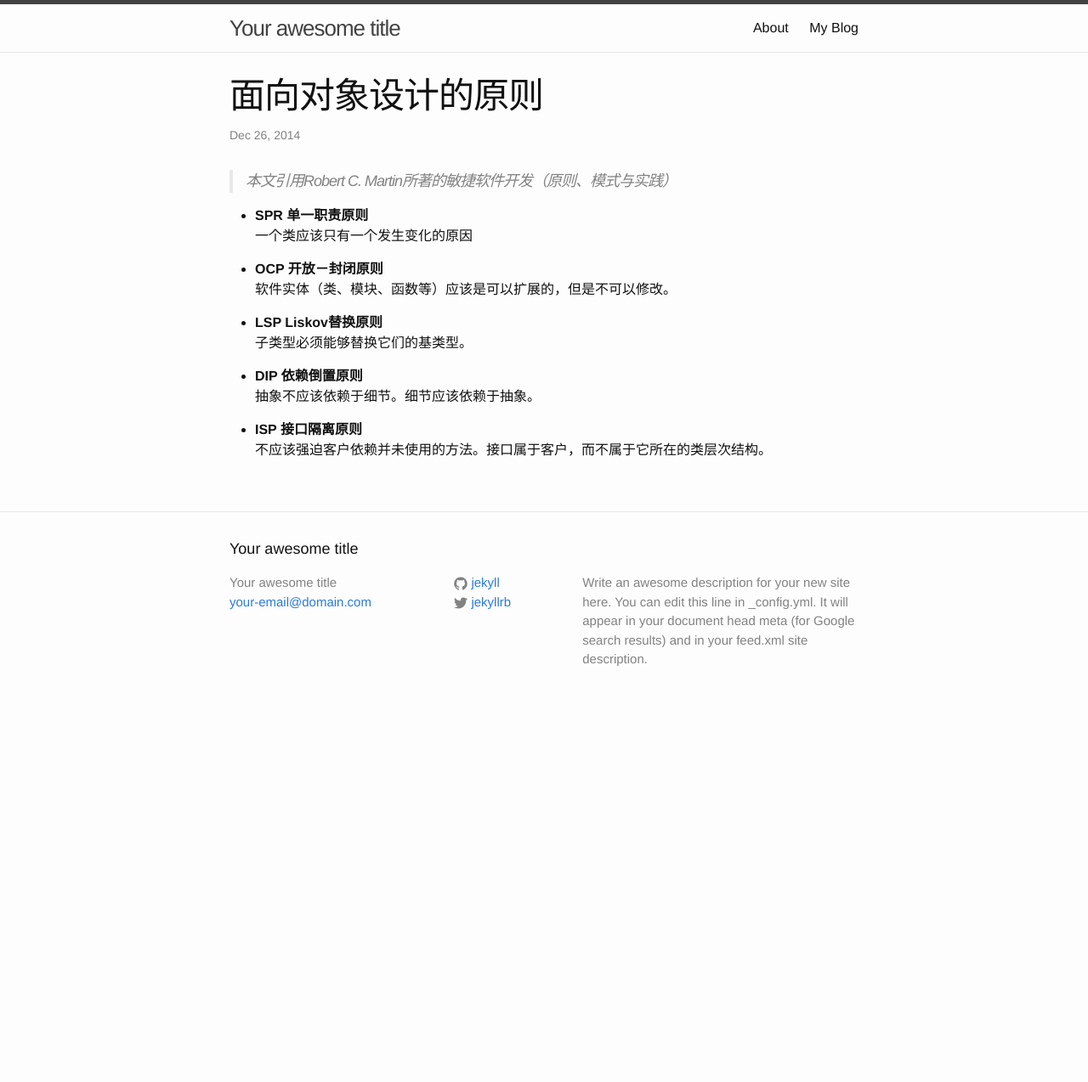
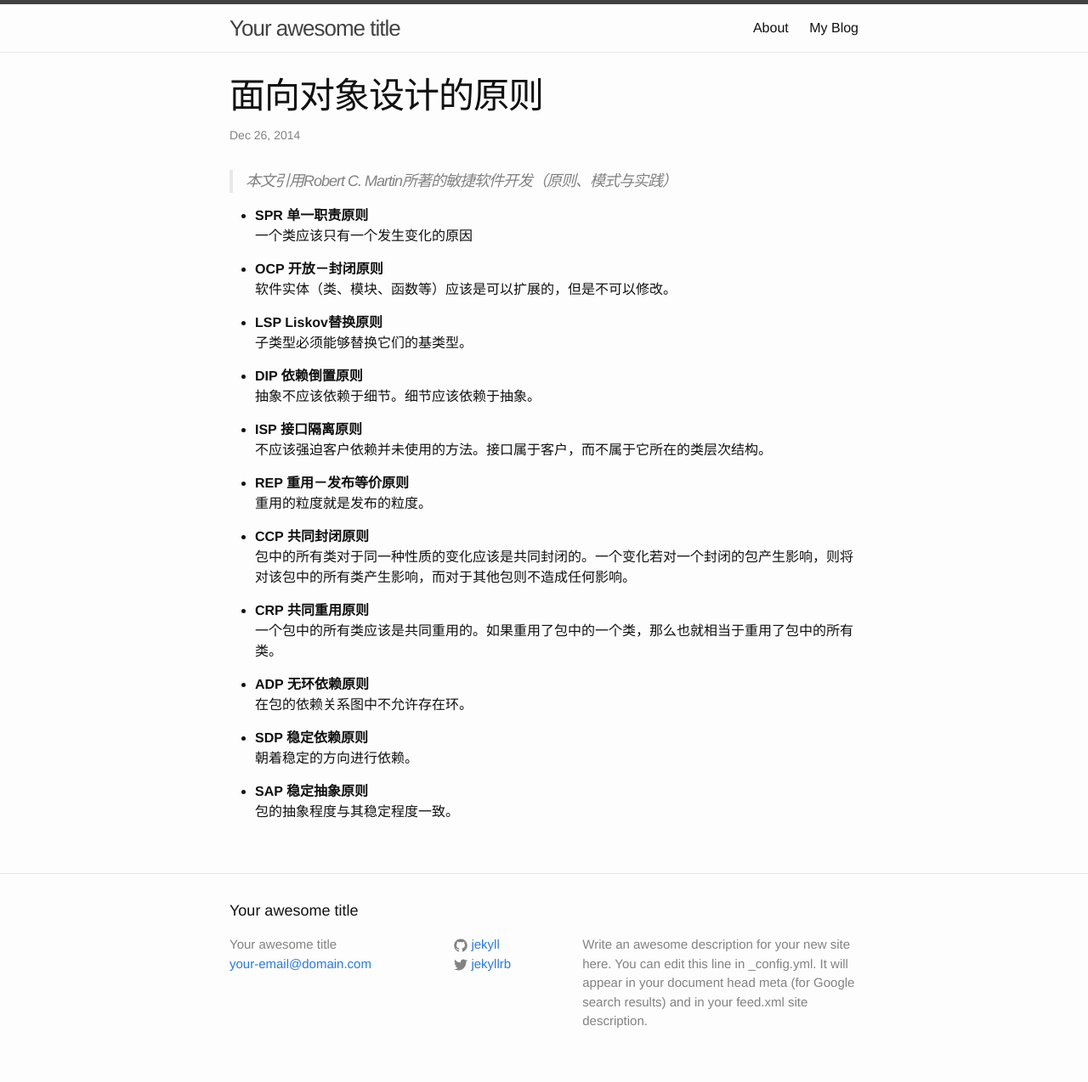
Before and after one commit to liucailin/liucailin.github.io, a Jekyll site: the page built from _posts/DesignPattern/2014-12-26-OO-Design-Principle.markdown, in a window 1280 px wide. Shown: the whole page at 85% size. Built offline with Jekyll 4.4.1, drawn with Linux system fonts in a browser that asks for light colours; before the commit the page ends 900 px from its top, so only the background shows below that.

Commit message:
修改oo-design-pattern

```diff
--- a/_posts/DesignPattern/2014-12-26-OO-Design-Principle.markdown
+++ b/_posts/DesignPattern/2014-12-26-OO-Design-Principle.markdown
@@ -19,3 +19,21 @@ title: 面向对象设计的原则
 
 * **ISP  接口隔离原则**
 	不应该强迫客户依赖并未使用的方法。接口属于客户，而不属于它所在的类层次结构。
+
+* **REP  重用－发布等价原则**
+	重用的粒度就是发布的粒度。
+
+* **CCP  共同封闭原则**
+	包中的所有类对于同一种性质的变化应该是共同封闭的。一个变化若对一个封闭的包产生影响，则将对该包中的所有类产生影响，而对于其他包则不造成任何影响。
+
+* **CRP  共同重用原则**
+	一个包中的所有类应该是共同重用的。如果重用了包中的一个类，那么也就相当于重用了包中的所有类。
+
+* **ADP  无环依赖原则**
+	在包的依赖关系图中不允许存在环。
+
+* **SDP  稳定依赖原则**
+	朝着稳定的方向进行依赖。
+
+* **SAP  稳定抽象原则**
+	包的抽象程度与其稳定程度一致。
```
